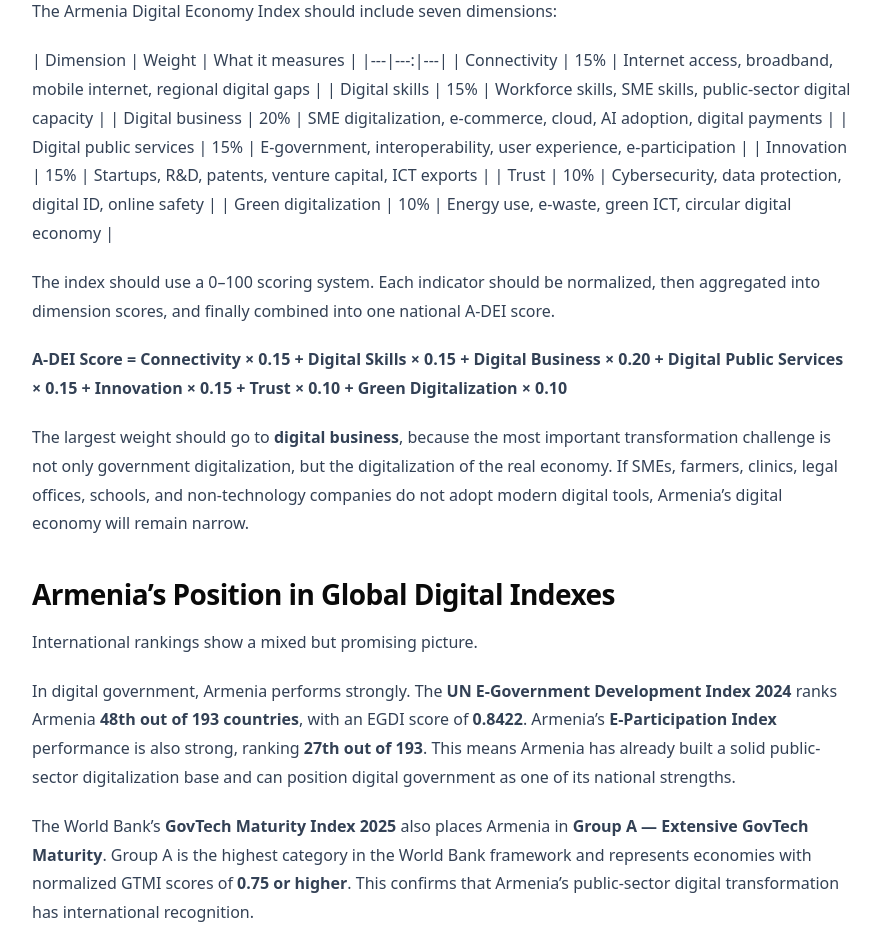
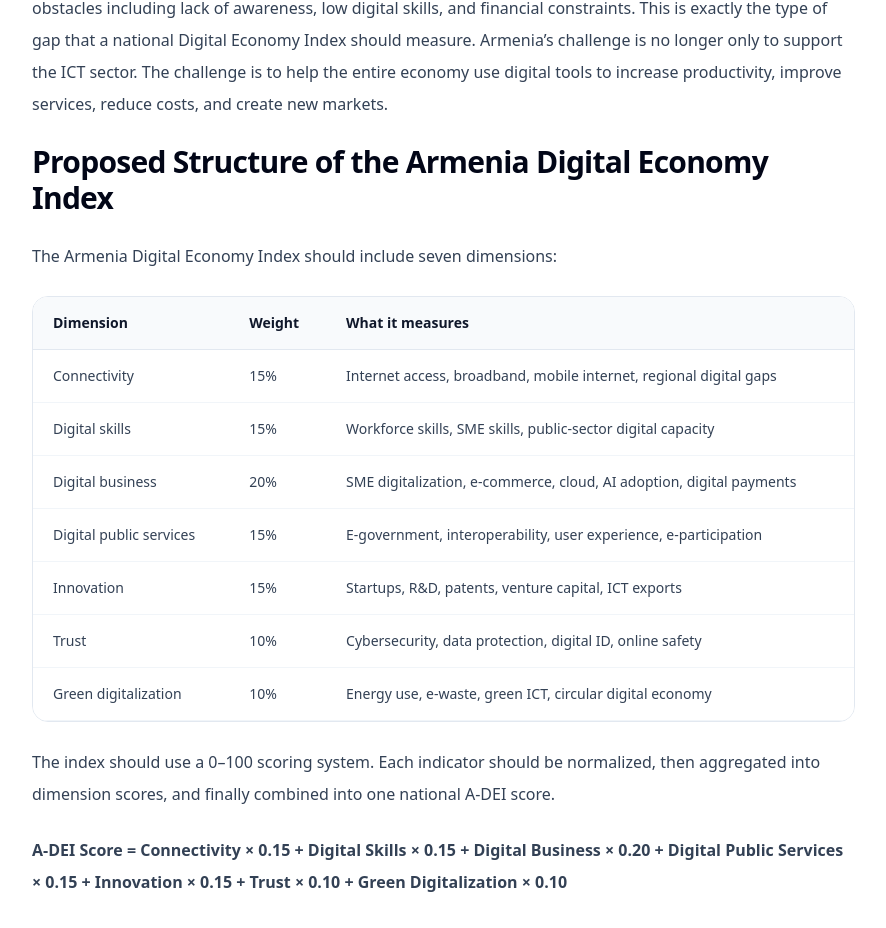
Before and after one commit to Hovhannes7/Digital-Economy-Institute, a Next.js app: page /publications/armenia-digital-economy-index-2026 in a window 1280 px wide. Shown: the part 1869-2797 px from the top of the page, without its empty margins (0-886 px from the left). Built offline with nearby package versions, Linux system fonts and the light colour scheme.

Commit message:
Refactor MarkdownBody component for better readability

```diff
--- a/components/MarkdownBody.tsx
+++ b/components/MarkdownBody.tsx
@@ -1,14 +1,129 @@
 function inlineFormat(text: string) {
-  return text.split(/(\*\*[^*]+\*\*)/g).map((part, i) => part.startsWith("**") && part.endsWith("**") ? <strong key={i}>{part.slice(2, -2)}</strong> : part);
+  return text.split(/(\*\*[^*]+\*\*)/g).map((part, i) =>
+    part.startsWith("**") && part.endsWith("**") ? (
+      <strong key={i}>{part.slice(2, -2)}</strong>
+    ) : (
+      part
+    )
+  );
 }
+
+function renderTable(block: string, key: number) {
+  const rows = block
+    .trim()
+    .split("\n")
+    .map((row) =>
+      row
+        .trim()
+        .replace(/^\|/, "")
+        .replace(/\|$/, "")
+        .split("|")
+        .map((cell) => cell.trim())
+    );
+
+  const header = rows[0];
+  const body = rows.slice(2);
+
+  return (
+    <div key={key} className="my-8 overflow-x-auto rounded-2xl border border-slate-200">
+      <table className="min-w-full border-collapse bg-white text-left text-sm">
+        <thead className="bg-slate-50">
+          <tr>
+            {header.map((cell, i) => (
+              <th key={i} className="border-b border-slate-200 px-5 py-4 font-semibold text-slate-900">
+                {inlineFormat(cell)}
+              </th>
+            ))}
+          </tr>
+        </thead>
+        <tbody>
+          {body.map((row, i) => (
+            <tr key={i} className="border-b border-slate-100">
+              {row.map((cell, j) => (
+                <td key={j} className="px-5 py-4 align-top text-slate-700">
+                  {inlineFormat(cell)}
+                </td>
+              ))}
+            </tr>
+          ))}
+        </tbody>
+      </table>
+    </div>
+  );
+}
+
 export function MarkdownBody({ content }: { content: string }) {
   const blocks = content.split(/\n\s*\n/);
-  return <div className="prose-content">{blocks.map((block, i) => {
-    const t = block.trim();
-    if (!t) return null;
-    if (t.startsWith("### ")) return <h3 key={i}>{t.replace(/^### /,"")}</h3>;
-    if (t.startsWith("## ")) return <h2 key={i}>{t.replace(/^## /,"")}</h2>;
-    if (t.startsWith("- ")) return <ul key={i}>{t.split("\n").map(x => <li key={x}>{inlineFormat(x.replace(/^- /,""))}</li>)}</ul>;
-    return <p key={i}>{inlineFormat(t)}</p>;
-  })}</div>;
+
+  return (
+    <div className="space-y-6">
+      {blocks.map((block, i) => {
+        const t = block.trim();
+        if (!t) return null;
+
+        const imageMatch = t.match(/^!\[(.*?)\]\((.*?)\)$/);
+
+        if (imageMatch) {
+          return (
+            <figure key={i} className="my-8 overflow-hidden rounded-3xl border border-slate-200 bg-white shadow-sm">
+              <img
+                src={imageMatch[2]}
+                alt={imageMatch[1]}
+                className="h-auto w-full"
+              />
+              {imageMatch[1] ? (
+                <figcaption className="px-5 py-3 text-sm text-slate-500">
+                  {imageMatch[1]}
+                </figcaption>
+              ) : null}
+            </figure>
+          );
+        }
+
+        if (t.includes("|") && t.includes("---")) {
+          return renderTable(t, i);
+        }
+
+        if (t.startsWith("### ")) {
+          return (
+            <h3 key={i} className="text-2xl font-semibold tracking-tight text-slate-950">
+              {inlineFormat(t.replace(/^### /, ""))}
+            </h3>
+          );
+        }
+
+        if (t.startsWith("## ")) {
+          return (
+            <h2 key={i} className="text-3xl font-semibold tracking-tight text-slate-950">
+              {inlineFormat(t.replace(/^## /, ""))}
+            </h2>
+          );
+        }
+
+        if (t.startsWith("# ")) {
+          return (
+            <h1 key={i} className="text-4xl font-bold tracking-tight text-slate-950">
+              {inlineFormat(t.replace(/^# /, ""))}
+            </h1>
+          );
+        }
+
+        if (t.startsWith("- ")) {
+          return (
+            <ul key={i} className="list-disc space-y-2 pl-6 text-slate-700">
+              {t.split("\n").map((x, j) => (
+                <li key={j}>{inlineFormat(x.replace(/^- /, ""))}</li>
+              ))}
+            </ul>
+          );
+        }
+
+        return (
+          <p key={i} className="leading-8 text-slate-700">
+            {inlineFormat(t)}
+          </p>
+        );
+      })}
+    </div>
+  );
 }
```
